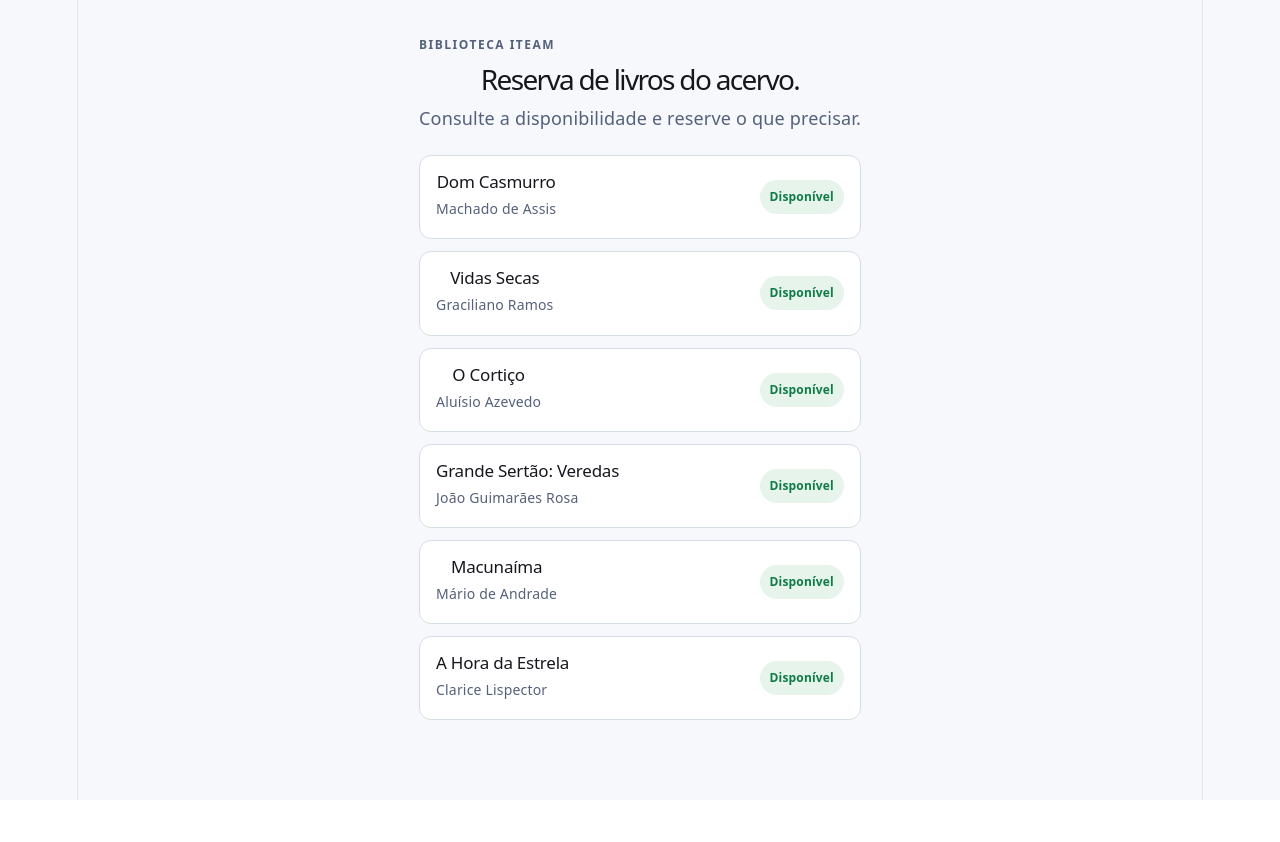
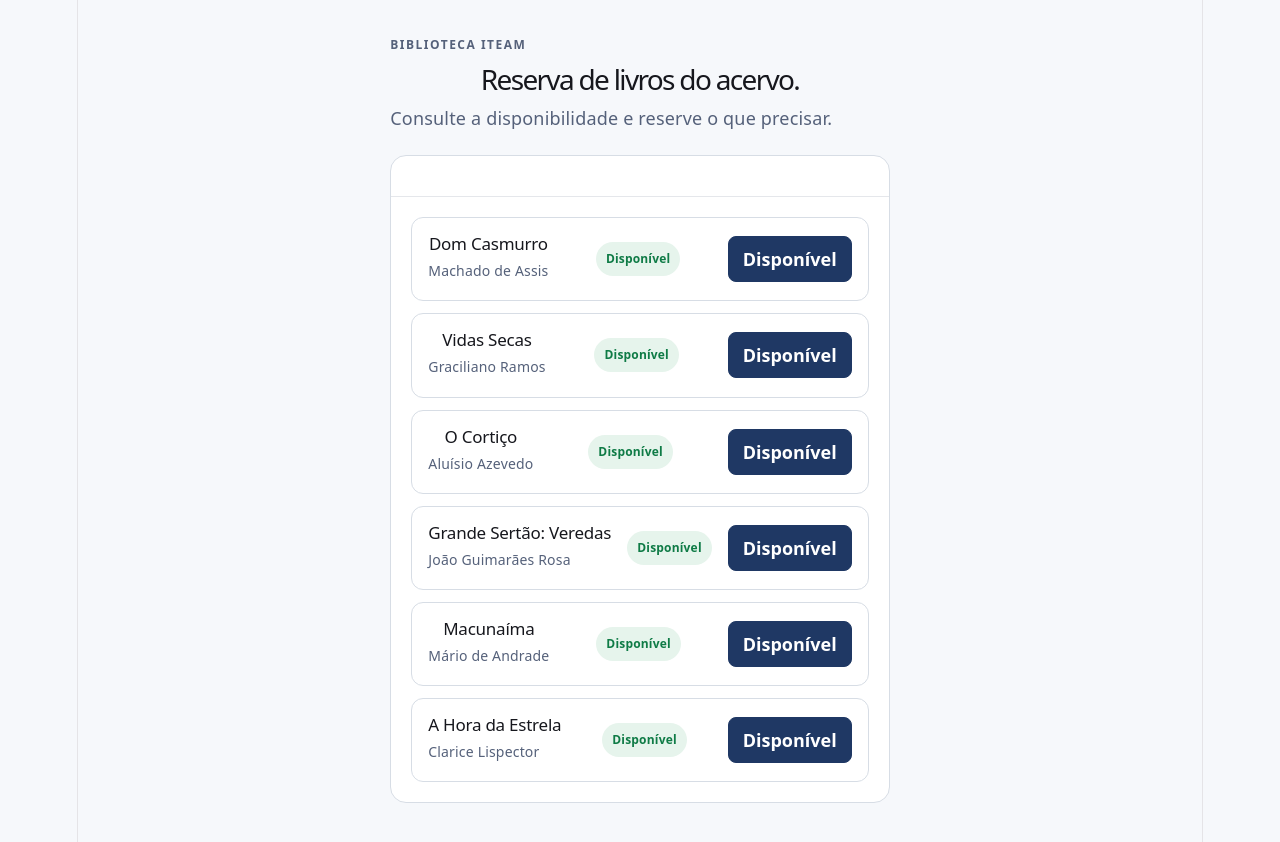
Before and after one commit to YuriMenandro/reserva-biblioteca-YuriPorto, a React (Vite) app: page / in a window 1280 px wide. Shown: the top 842 px of the page. Before the commit the page ends 800 px from the top, so only its background shows below. Built offline with nearby package versions, Linux system fonts and the light colour scheme.

Commit message:
feat: adiciona props, callback e composição com children

```diff
--- a/src/App.jsx
+++ b/src/App.jsx
@@ -1,6 +1,12 @@
 import "./App.css";
 import { books } from "./data/books";
 import BookList from "./components/BookList";
+import Panel from "./components/Panel";
+
+function handleReserve(bookId) {
+  window.alert(`Livro ${bookId} — ação ainda não implementada`);
+}
+
 
 export default function App() {
   return (
@@ -11,8 +17,9 @@ export default function App() {
         <p>Consulte a disponibilidade e reserve o que precisar.</p>
       </header>
 
-      <BookList books={books} />
-
+      <Panel>
+        <BookList books={books} onReserved={handleReserve} />
+      </Panel>
     </main>
   );
 }
--- a/src/components/BookCard.jsx
+++ b/src/components/BookCard.jsx
@@ -1,7 +1,9 @@
 export default function BookCard({
+    id,
     title,
     author,
-    available
+    available,
+    onReserved,
 })  {
     return (
         <article className={`book-card`}>
@@ -10,9 +12,16 @@ export default function BookCard({
                 <p>{author}</p>
             </div>
 
+
+
             <span className={`badge ${available ? "badge-ok" : "badge-off"}`}>
             {available ? "Disponível" : "Reservado"}
             </span>
+
+            <button type="button" onClick={() => onReserved(id)}>
+                {available ? "Disponível" : "Reservado"}
+            </button>
+
         </article>
     );
 }
--- a/src/components/BookList.jsx
+++ b/src/components/BookList.jsx
@@ -1,6 +1,6 @@
 import BookCard from "./BookCard";
 
-export default function BookList({ books}) {
+export default function BookList({ books, onReserved}) {
     if (books.length === 0) {
         return <p>Nenhum livro no acervo.</p>;
     }
@@ -11,6 +11,7 @@ export default function BookList({ books}) {
                 <BookCard
                     key={book.id}
                     {...book}
+                    onReserved={onReserved}
                 />
             ))}
         </section>
--- /dev/null
+++ b/src/components/Panel.jsx
@@ -0,0 +1,10 @@
+export default function Panel({ title, children }) {
+    return (
+        <section className="panel">
+            <header className="panel-header">
+                <h2>{title}</h2>
+            </header>
+            <div className="panel-content">{children}</div>
+        </section>
+    );
+}
```
